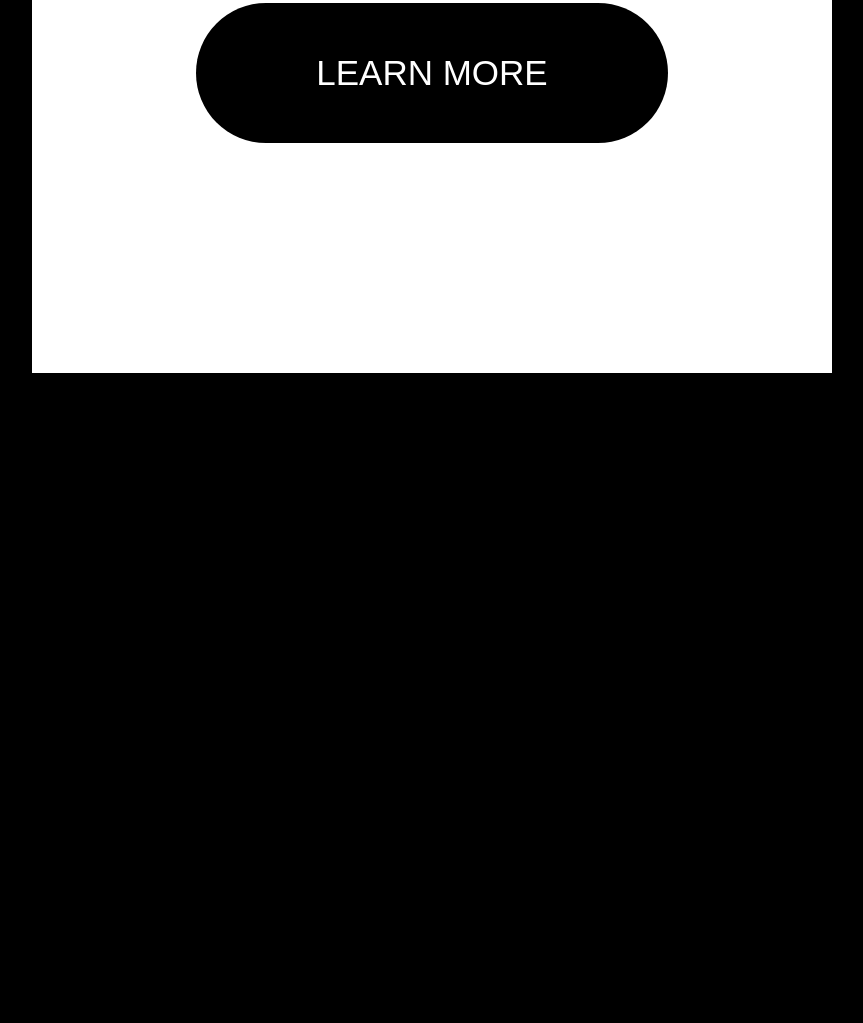
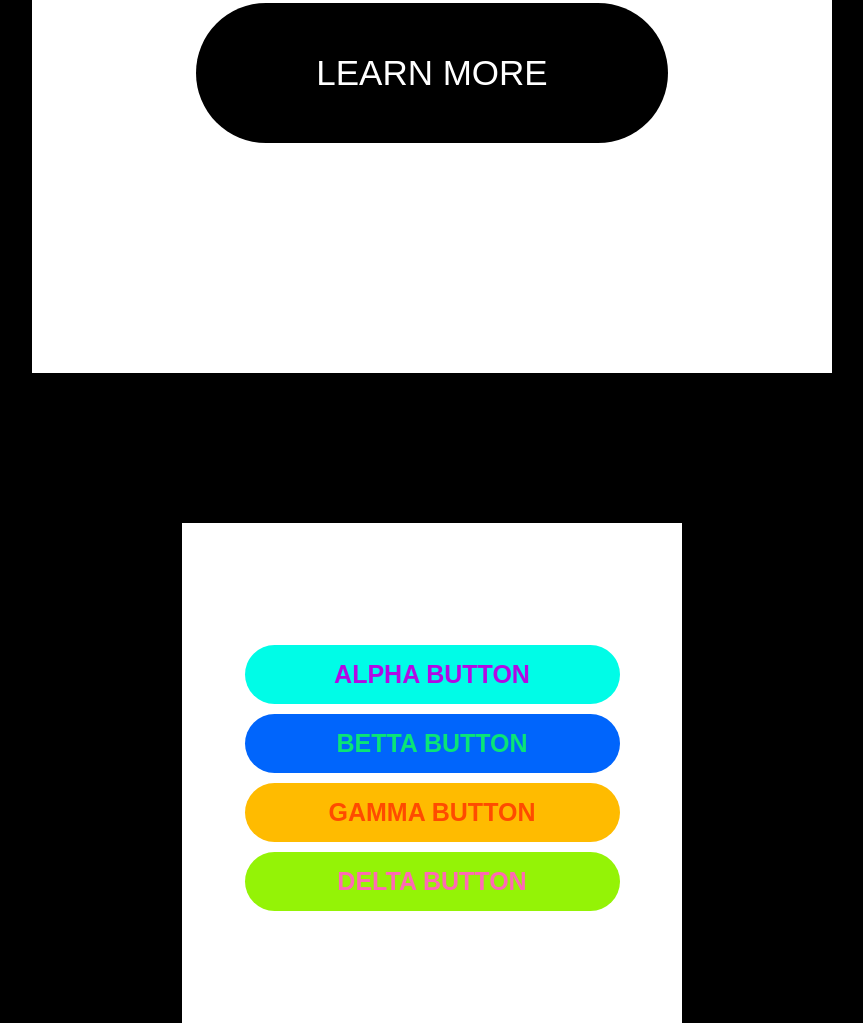
Before and after one commit to EduardValevich/Animation, a plain HTML site: page index.html in a window 1280 px wide. Shown: the part 1883-2906 px from the top of the page, without its empty margins (208-1071 px from the left). Before the commit the page ends 2256 px from the top, so only its background shows below. Drawn offline with Linux system fonts and the light colour scheme.

Commit message:
button-3 created

```diff
--- a/css/styles.css
+++ b/css/styles.css
@@ -35,7 +35,7 @@ body {
 }
 
 .white-2 {
-    background-color: rgb(201, 92, 92);
+    background-color: rgb(192, 5, 5);
     height: 600px;
     width: 800px;
     display: flex;
@@ -46,10 +46,12 @@ body {
 
 .button-1 {
     padding: 50px 120px;
-    background-color: red;
+    background-color: rgb(124, 13, 13);
     font-size: 35px;
     border-radius: 20px;
     box-shadow: 0 3px 20px 10px rgba(0, 0, 0,.25);
+    border: none;
+    text-transform: uppercase;
     transition-duration: 1s;
 }
 
@@ -74,10 +76,75 @@ body {
     font-size: 35px;
     border-radius: 80px;
     color: white;
+    border: none;
+    text-transform: uppercase;
     transition-duration: 250ms;
-    border: none;
 }
 
 .button-2:hover {
     background-color: rgb(60, 248, 160);
 }
+
+.white-4 {
+    margin-top: 150px;
+    width: 500px;
+    height: 500px;
+    display: flex;
+    align-items: center;
+    justify-content: center;
+    background-color: #ffffff;
+    flex-flow: wrap column;
+}
+
+.white-4 > button {
+    width: 75%;
+    padding: 15px 70px;
+    margin-top: 10px;
+    border-radius: 70px;
+    text-transform: uppercase;
+    font-size: 25px;
+    font-weight: 600;
+    border: none;
+    transition: 300ms;
+
+}
+
+.alpha {
+    background-color: rgb(0, 252, 231);
+    color: rgb(177, 10, 228);
+}
+
+.alpha:hover {
+    background-color: rgb(177, 10, 228);
+    color: rgb(0, 252, 231);
+}
+
+.beta {
+    background-color: rgb(0, 101, 252);
+    color: rgb(10, 228, 119);
+}
+
+.beta:hover {
+    background-color: rgb(10, 228, 119);
+    color:rgb(0, 101, 252);
+}
+
+.gamma {
+    background-color: rgb(255, 187, 0);
+    color: rgba(255, 51, 0, 0.822);
+}
+
+.gamma:hover {
+    background-color: rgba(255, 51, 0, 0.822);
+    color: rgb(255, 187, 0);;
+}
+
+.delta {
+    background-color: rgb(148, 243, 6);
+    color: hotpink;
+}
+
+.delta:hover {
+    background-color: hotpink;
+    color: rgb(148, 243, 6);
+}
--- a/index.html
+++ b/index.html
@@ -17,7 +17,13 @@
         <button class="button-1">launch a rocket</button>
     </div>
     <div class="white-3">
-        <button class="button-2">LEARN MORE</button>
+        <button class="button-2">learn more</button>
+    </div>
+    <div class="white-4">
+        <button class="alpha">alpha button</button>
+        <button class="beta">betta button</button>
+        <button class="gamma">gamma button</button>
+        <button class="delta">delta button</button>
     </div>
 </body>
 </html>
```
